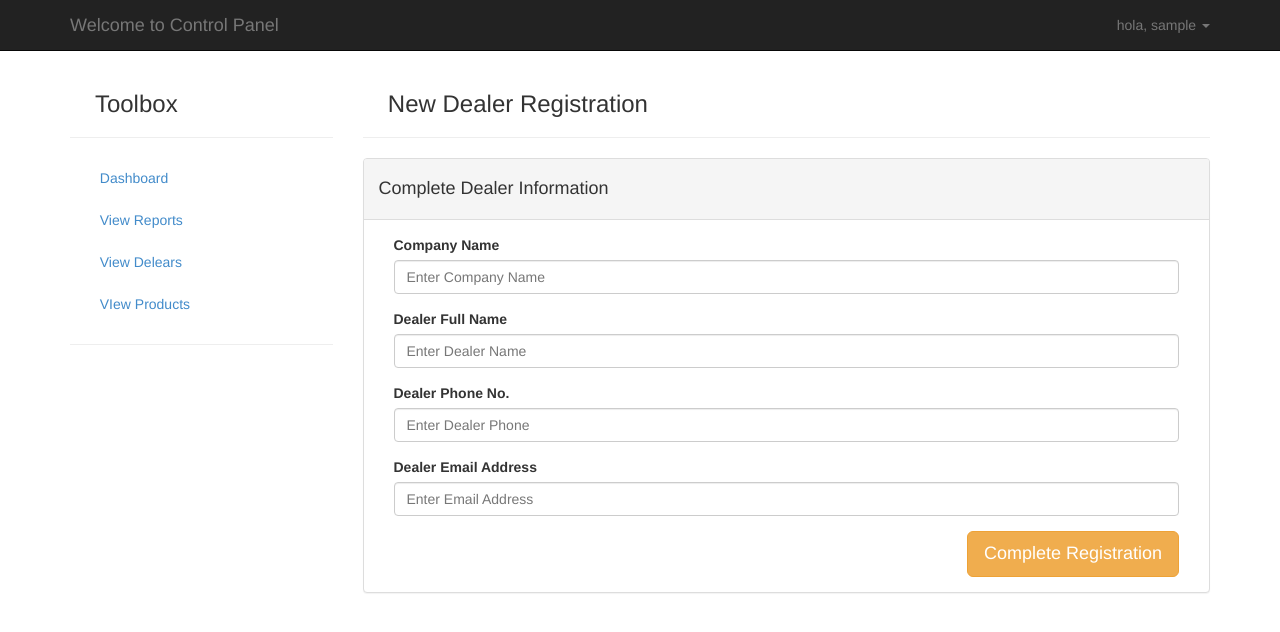
After one commit to sagar767/inventory, a PHP site: page /sites/new-dealer in a window 1280 px wide. The commit adds this page. Shown: the top 632 px of the page. Run offline with PHP 8.4, Linux system fonts and the light colour scheme; the visitor is signed in with stand-in values (Sample User, id 1); a stand-in replaces the project's code that opens the database connection; some web fonts are replaced.

Commit message:
Dealer Registration completed

```diff
--- a/js/site.js
+++ b/js/site.js
@@ -15,7 +15,7 @@ $(document).ready(function() {
 		if (!$item.hasClass('disabled')) {
 			navListItems.removeClass('btn-danger').addClass('btn-default');
 			$item.addClass('btn-danger');
-			allWells.hide();
+			allWells.fadeOut("slow").hide();
 			$target.show();
 			$target.find('input:eq(0)').focus();
 		}
@@ -51,4 +51,34 @@ $(document).ready(function() {
 		label_selected : "Change File", // Default: Change File
 		no_label : true // Default: false
 	});
+
+	/*Dealer Registration using Ajax*/
+	$('#dealerRegistry').click(function() {
+		var companyName = $("#company_name").val();
+		var dealerName  = $("#dealer_name").val();
+		var dealerPhone = $("#dealer_phone").val();
+		var dealerEmail = $("#dealer_email").val();
+		var dataString  = 'companyName=' + companyName + '&dealerName=' + dealerName + '&dealerPhone=' + dealerPhone + '&dealerEmail=' + dealerEmail;
+		if ($.trim(companyName).length > 0 && $.trim(dealerName).length > 0 && $.trim(dealerPhone).length > 0 && $.trim(dealerEmail).length > 0) {
+			$.ajax({
+				type : "POST",
+				url : "ajax/ajaxDealerRegistration.php",
+				data : dataString,
+				cache : false,
+				beforeSend : function() {
+					$("#dealerRegistry").val('Connecting...');
+				},
+				success : function(data) {
+					if (data) {
+						$(".status").html("<div class='alert alert-success'>New Dealer Registered Successfully</div>");
+						  $("#dealerRegistration input[type=text]").val("");
+					} else {
+						$(".status").html("<span class='alert alert-danger'>Dealer Registeration Incomplete!</span>");
+					}
+				}
+			});
+
+		}
+		return false;
+	});
 });
--- a/sites/layout/sidebar-nav.php
+++ b/sites/layout/sidebar-nav.php
@@ -4,6 +4,7 @@
       <hr>
 
       <ul class="nav nav-stacked">
+      	<li><a href="home"><i class="glyphicon glyphicon-dashboard"></i> Dashboard</a></li>
         <li><a href="javascript:;"><i class="glyphicon glyphicon-list-alt"></i> View Reports</a></li>
         <li><a href="javascript:;"><i class="glyphicon glyphicon-user"></i> View Delears</a></li>
         <li><a href="javascript:;"><i class="glyphicon glyphicon-barcode"></i> VIew Products</a></li>
--- a/sites/layout/sub-nav.php
+++ b/sites/layout/sub-nav.php
@@ -42,7 +42,7 @@
 		<a href="new-product" class="btn btn-info col-sm-3"> <i class="glyphicon glyphicon-plus"></i>
 		<br>
 		Product </a>
-		<a href="#" class="btn btn-info col-sm-3"> <i class="glyphicon glyphicon-plus"></i>
+		<a href="new-dealer" class="btn btn-info col-sm-3"> <i class="glyphicon glyphicon-plus"></i>
 		<br>
 		Dealer </a>
 		<a href="#" class="btn btn-info col-sm-3"> <i class="glyphicon glyphicon-cog"></i>
--- /dev/null
+++ b/sites/new-dealer.php
@@ -0,0 +1,65 @@
+<?php $title = "Dealer Registration";
+require_once ("layout/header.php");
+require_once ("layout/primary-nav.php");
+?>
+
+<div class="container">
+	<!-- upper section -->
+	<div class="row">
+
+		<?php
+		require_once ("layout/sidebar-nav.php");
+		?>
+
+		<div class="col-sm-9">
+
+			<!-- column 2 -->
+			<h3><i class="glyphicon glyphicon-user"></i> New Dealer Registration</h3>
+			<hr>
+			<div class="row">
+				<!-- center left-->
+				<div class="col-md-12">
+					<div class="status"></div>
+					<div class="panel panel-default">
+						<div class="panel-heading">
+							<h4>Complete Dealer Information</h4>
+						</div>
+						<div class="panel-body">
+
+							<form role="form" action="" method="post" id="dealerRegistration">
+								<div class="col-md-12">
+									<div class="form-group">
+										<label class="control-label">Company Name</label>
+										<input maxlength="100" type="text" required="required" class="form-control" id="company_name" placeholder="Enter Company Name"  />
+									</div>
+									<div class="form-group">
+										<label class="control-label">Dealer Full Name</label>
+										<input maxlength="100" type="text" required="required" class="form-control" id="dealer_name" placeholder="Enter Dealer Name" />
+									</div>
+									<div class="form-group">
+										<label class="control-label">Dealer Phone No.</label>
+										<input maxlength="100" type="text" required="required" class="form-control" id="dealer_phone" placeholder="Enter Dealer Phone" />
+									</div>
+									<div class="form-group">
+										<label class="control-label">Dealer Email Address</label>
+										<input maxlength="100" type="email" required="required" class="form-control" id="dealer_email" placeholder="Enter Email Address" />
+									</div>
+									<button class="btn btn-warning nextBtn btn-lg pull-right" id="dealerRegistry" type="button" >
+										Complete Registration
+									</button>
+								</div>
+							</form>
+
+						</div><!--/panel-body-->
+					</div><!--/panel-->
+
+				</div><!--/col-->
+			</div><!--/row-->
+		</div><!--/col-span-9-->
+
+	</div>
+</div>
+
+<?php
+require_once ("layout/footer.php");
+?>
```
Also changed, not shown: sites/ajax/ajaxDealerRegistration.php (added, +17 -0 lines), sql/sql-dump.sql (+13 -0 lines).
